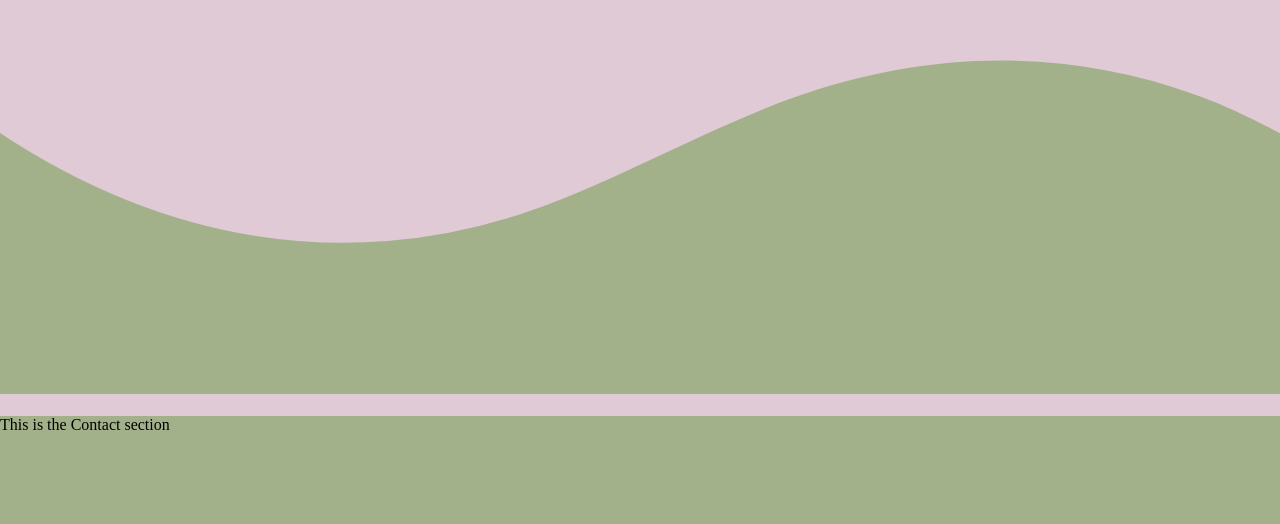
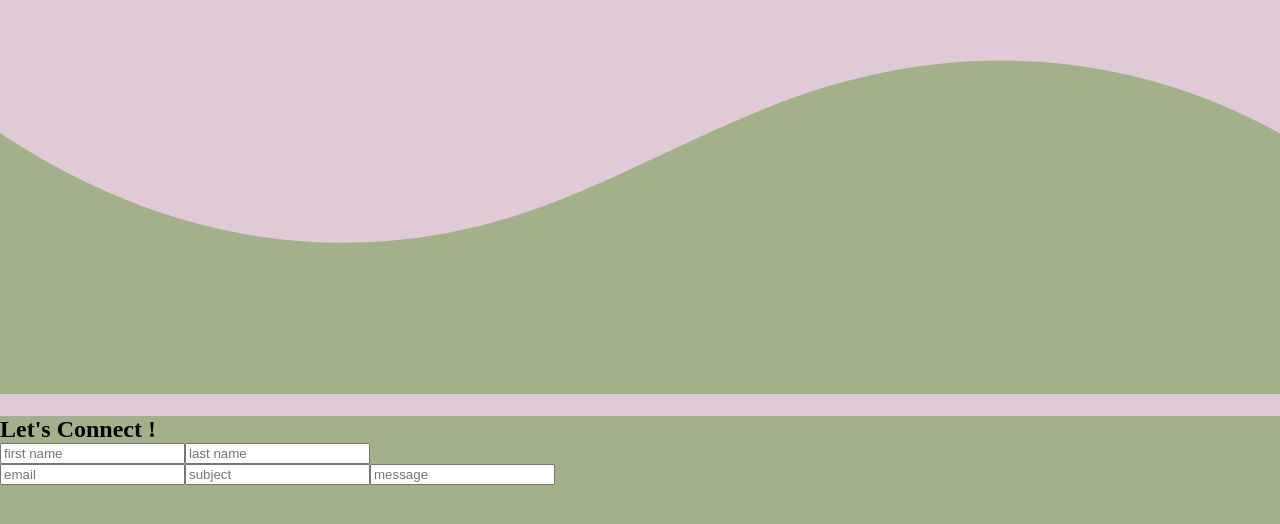
Before and after one commit to darlacodes19/My-Portfolio, a React (Create React App) app in the folder darlas-portfolio/: page / in a window 1280 px wide. Shown: the part 1899-2423 px from the top of the page. Built offline with nearby package versions, Linux system fonts and the light colour scheme.

Commit message:
Add styling to contact fomr

```diff
--- a/darlas-portfolio/src/components/Contact.jsx
+++ b/darlas-portfolio/src/components/Contact.jsx
@@ -2,7 +2,23 @@ const Contact = () => {
 
     return (
       <div className="contact-section">
-           <p> This is the Contact section </p>
+           <h2 className="contact-form-header"> Let's Connect ! </h2>
+
+       <div className="form">
+           <form className="contact-form">
+             <div className="contact-form-div">
+              <input placeholder="first name" ></input>
+              <input placeholder="last name"></input>
+             </div>
+             <input placeholder="email" id="email"></input>
+             <input placeholder="subject" id="subject"></input>
+             <input placeholder="message" id="message"></input>
+
+
+           </form>
+           </div>
+
+
       </div>
     )
 
```
